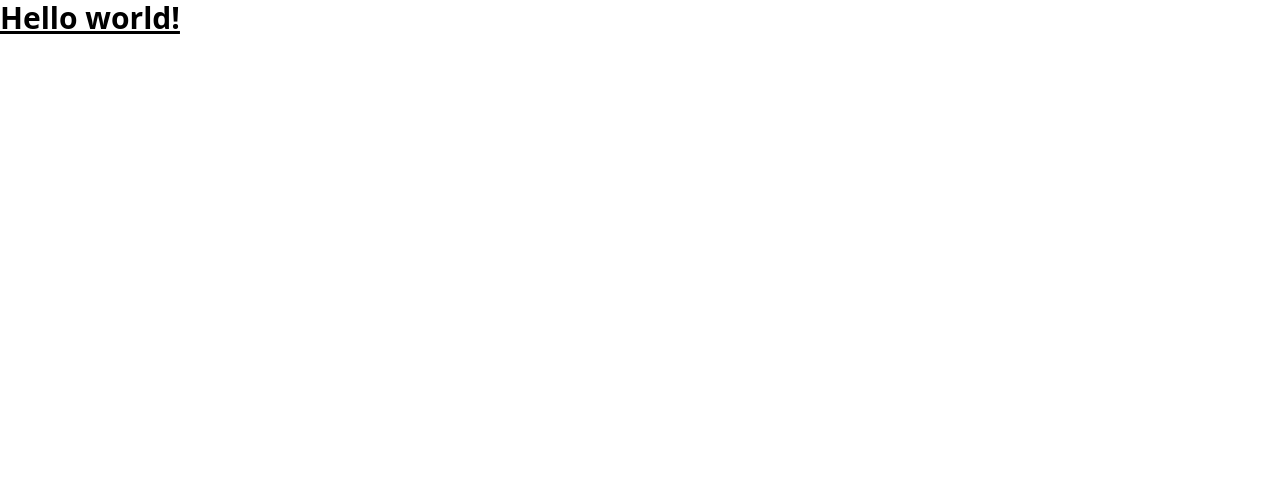
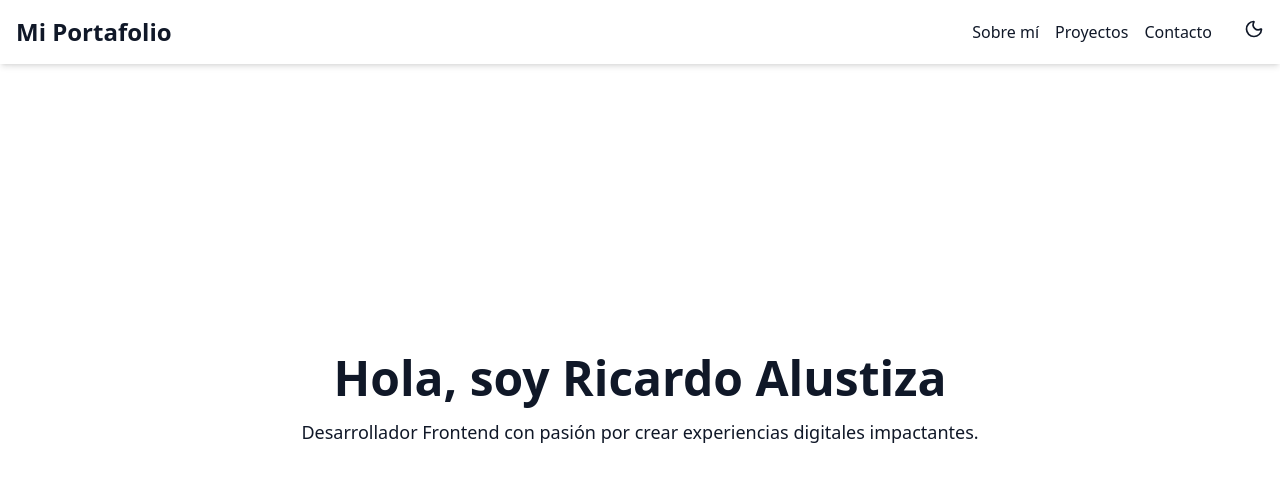
Before and after one commit to RicardoAlustiza/myportfolio, a React (Vite) app: page / in a window 1280 px wide. Shown: the top 482 px of the page. Built offline with nearby package versions, Linux system fonts and the light colour scheme.

Commit message:
Añadido Navbar y hero, primeros pasos

```diff
--- a/package.json
+++ b/package.json
@@ -11,6 +11,8 @@
   },
   "dependencies": {
     "@tailwindcss/vite": "^4.1.11",
+    "framer-motion": "^12.19.2",
+    "lucide-react": "^0.524.0",
     "react": "^19.1.0",
     "react-dom": "^19.1.0"
   },
@@ -19,12 +21,10 @@
     "@types/react": "^19.1.8",
     "@types/react-dom": "^19.1.6",
     "@vitejs/plugin-react": "^4.5.2",
-    "autoprefixer": "^10.4.21",
     "eslint": "^9.29.0",
     "eslint-plugin-react-hooks": "^5.2.0",
     "eslint-plugin-react-refresh": "^0.4.20",
     "globals": "^16.2.0",
-    "postcss": "^8.5.6",
     "tailwindcss": "^4.1.11",
     "typescript": "~5.8.3",
     "typescript-eslint": "^8.34.1",
--- a/src/App.tsx
+++ b/src/App.tsx
@@ -1,11 +1,16 @@
+import { useState } from "react";
+import { HeroComponent } from "./components/HeroComponent"
+import { NavBarComponent } from "./components/NavBarComponent";
+
 function App() {
 
+  const [darkMode, setDarkMode] = useState(false);
+
   return (
-    <>
-      <h1 className="text-3xl font-bold underline">
-        Hello world!
-      </h1>
-    </>
+    <div className={darkMode ? 'dark bg-gray-900 text-white' : 'bg-white text-gray-900'}>
+      <NavBarComponent darkMode={darkMode} toggleDarkMode={() => setDarkMode(!darkMode)} />
+      <HeroComponent />
+    </div>
   )
 }
 
--- /dev/null
+++ b/src/components/HeroComponent.tsx
@@ -0,0 +1,16 @@
+import { motion } from "framer-motion"
+
+export const HeroComponent = () => {
+  return (
+    <motion.section
+      id="home"
+      className="h-screen flex flex-col justify-center items-center text-center px-4"
+      initial={{ opacity: 0, y: 50 }}
+      animate={{ opacity: 1, y: 0 }}
+      transition={{ duration: 1 }}
+    >
+      <h1 className="text-5xl font-bold">Hola, soy Ricardo Alustiza</h1>
+      <p className="mt-4 text-lg">Desarrollador Frontend con pasión por crear experiencias digitales impactantes.</p>
+    </motion.section>
+    )
+}
--- /dev/null
+++ b/src/components/NavBarComponent.tsx
@@ -0,0 +1,24 @@
+import { Moon, Sun } from 'lucide-react';
+
+type NavBarComponentProps = {
+  darkMode: boolean;
+  toggleDarkMode: () => void;
+}
+
+export const NavBarComponent = ({ darkMode, toggleDarkMode }: NavBarComponentProps) => {
+      return (
+    <nav className="flex justify-between items-center p-4 shadow-md fixed w-full z-10">
+      <h1 className="text-2xl font-bold">Mi Portafolio</h1>
+      <ul className="flex space-x-4 items-center">
+        <li><a href="#about" className="hover:text-blue-500">Sobre mí</a></li>
+        <li><a href="#projects" className="hover:text-blue-500">Proyectos</a></li>
+        <li><a href="#contact" className="hover:text-blue-500">Contacto</a></li>
+        <li>
+          <button onClick={toggleDarkMode} className="ml-4">
+            {darkMode ? <Sun size={20} /> : <Moon size={20} />}
+          </button>
+        </li>
+      </ul>
+    </nav>
+  );
+};
```
Also changed, not shown: 1 other file (tests, documents, lock files or other folders).
